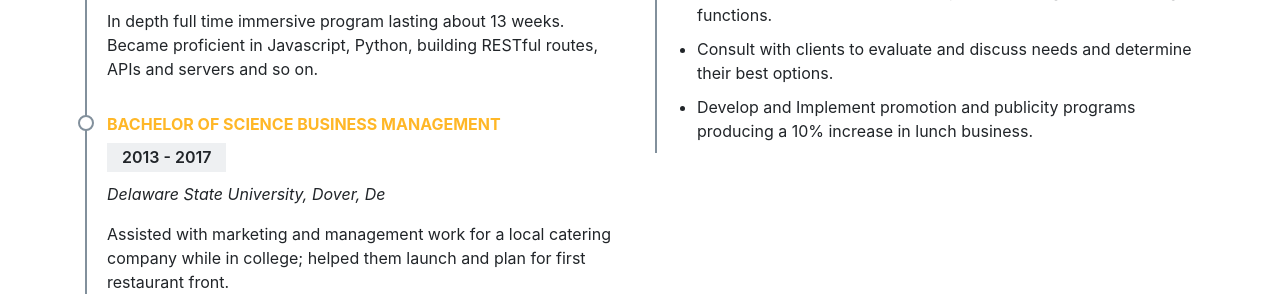
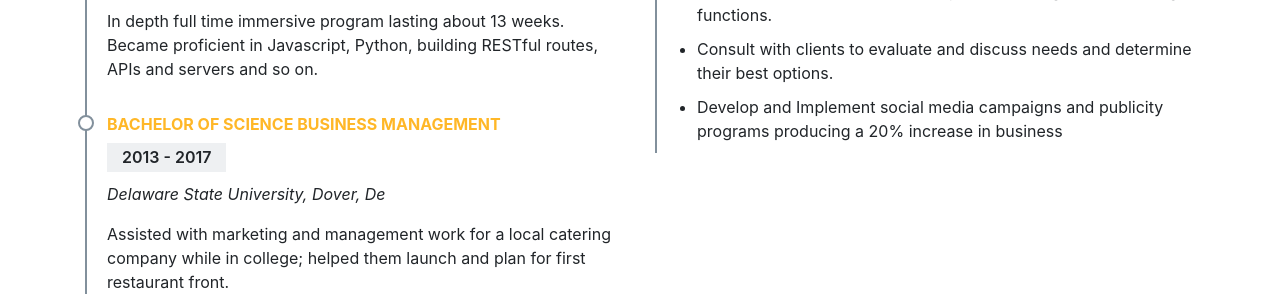
Before and after one commit to keyahnajanae/py-portfolio, a Django app: page /summary/ in a window 1280 px wide. Shown: the part 1841-2139 px from the top of the page. Run offline with Django 3.2, Linux system fonts and the light colour scheme; some libraries are stand-ins or nearby versions.

Commit message:
resume change

```diff
--- a/projects/templates/summary_page.html
+++ b/projects/templates/summary_page.html
@@ -140,7 +140,7 @@
                   <li>Consistently improve customer/client satisfaction through appreciation and expert resolution of conflicts, issues, and concerns.</li>
                   <li>Plan, develop, coordinate and oversee internal and external catering events and few special events. Worked alongside Executive Chef with menu development, costing, and marketing functions.</li>
                   <li>Consult with clients to evaluate and discuss needs and determine their best options.</li>
-                  <li>Develop and Implement promotion and publicity programs producing a 10% increase in lunch business.</li>
+                  <li>Develop and Implement social media campaigns and publicity programs producing a 20% increase in business</li>
                 </ul>
                 </p>
               </div>
```
